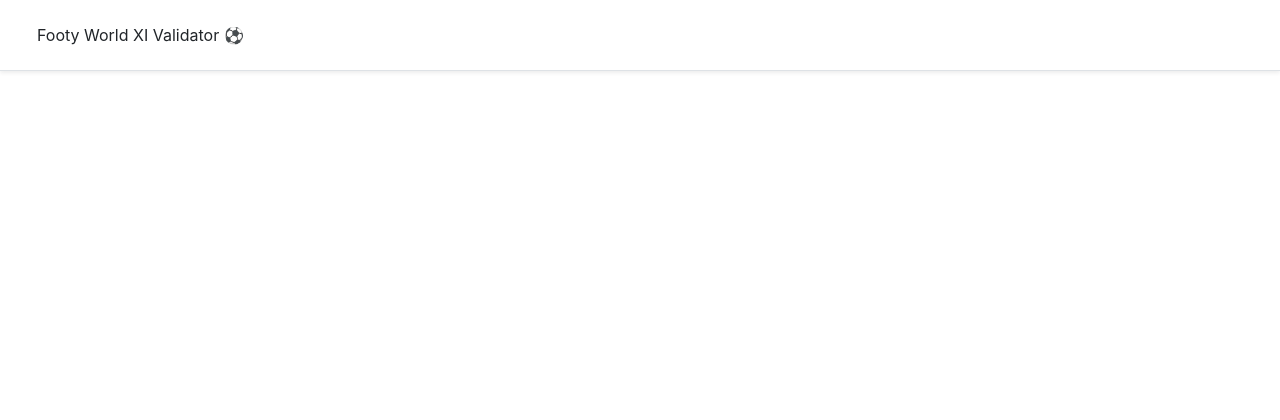
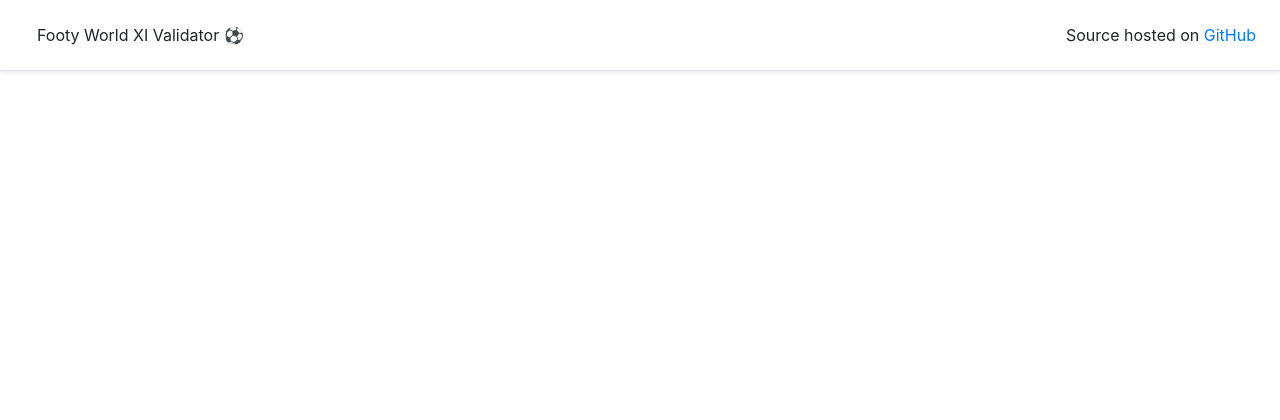
Before and after one commit to SchubmannM/footy-world-xi-validator-web, a Django app: template templates/base.html in a window 1280 px wide. Shown: the top 420 px of the page. Run offline with Django 3.2, Linux system fonts and the light colour scheme; the template is opened without the code that fills it, so the values that code supplies are empty; some libraries are stand-ins or nearby versions.

Commit message:
Add link to GitHub source

```diff
--- a/templates/base.html
+++ b/templates/base.html
@@ -16,6 +16,8 @@
     <main role="main" class="flex-shrink-0">
     <div class="d-flex flex-column flex-md-row align-items-center p-3 px-md-4 mb-3 bg-white border-bottom shadow-sm">
     <a href="{% url 'index' %}" class="btn my-0 mr-md-auto font-weight-normal" tabindex="-1" aria-disabled="true">Footy World XI Validator ⚽</a>
+    {% comment %} <a class="my-0 mr-md-auto" target='_blank' href='https://github.com/SchubmannM/footy-world-xi-validator-web'>Statistics</a> {% endcomment %}
+    <div>Source hosted on <a target='_blank' href='https://github.com/SchubmannM/footy-world-xi-validator-web'>GitHub</a></div>
     </div>
     {% block content %}
     {% endblock content %}
```
